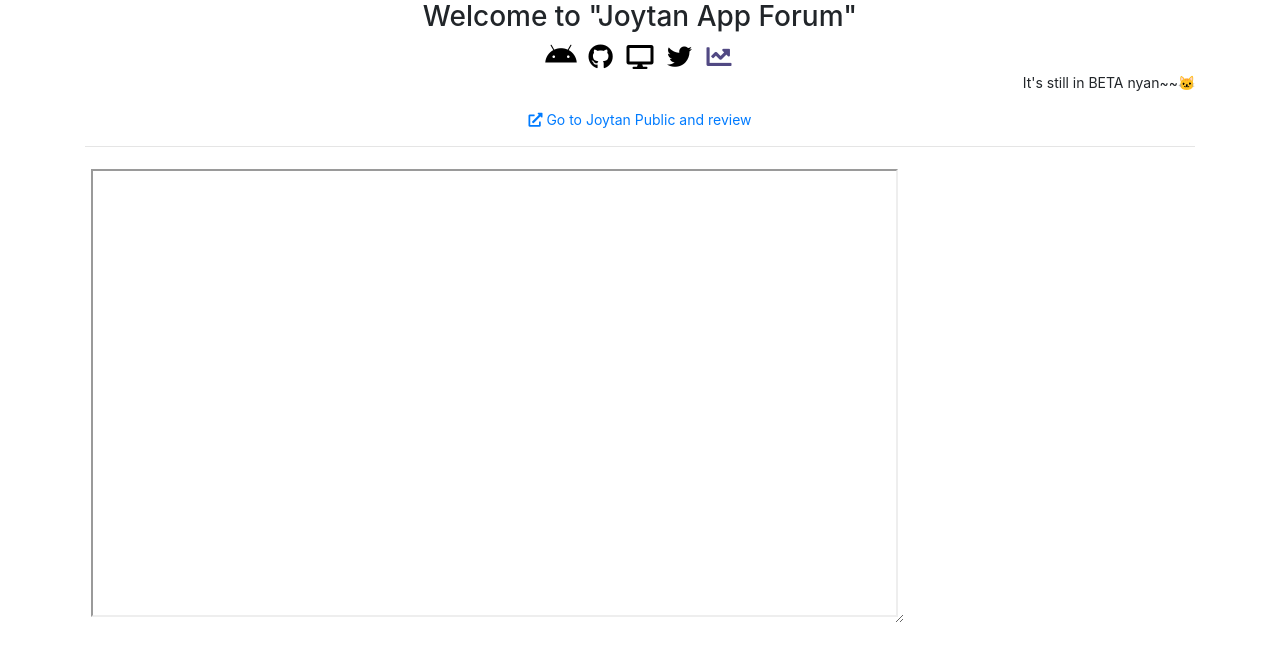
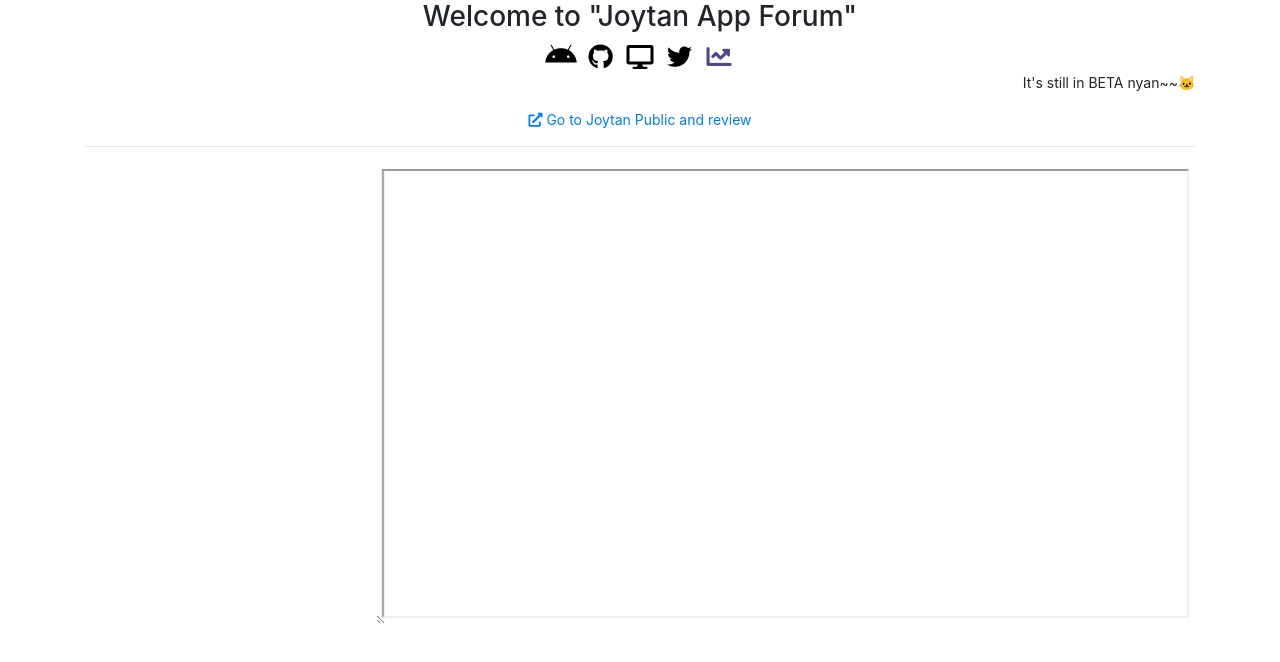
Before and after one commit to kokimame/joytan-public, a plain HTML site: page public/forum/index.html in a window 1280 px wide. Drawn offline with nearby package versions, Linux system fonts and the light colour scheme; some packages are replaced by stand-ins of ours; no server answers.

Commit message:
Put the player on right side and resize by lower left corner

```diff
--- a/public/css/forum.css
+++ b/public/css/forum.css
@@ -25,9 +25,12 @@
 #iframe-wrapper {
   position: -webkit-sticky;
   position: sticky;
+  text-align: right;
+  -webkit-transform: scaleX(-1);
+  transform: scaleX(-1);
+  float: right;
   width: 64vw;
   height: 36vw;
-  text-align: right;
   top: 0;
   z-index: 5;
   resize: both;
@@ -39,6 +42,8 @@
   position: relative;
   height: 100%;
   width: 100%;
+  -webkit-transform: scaleX(-1);
+  transform: scaleX(-1);
 }
 
 .td-note {
```
